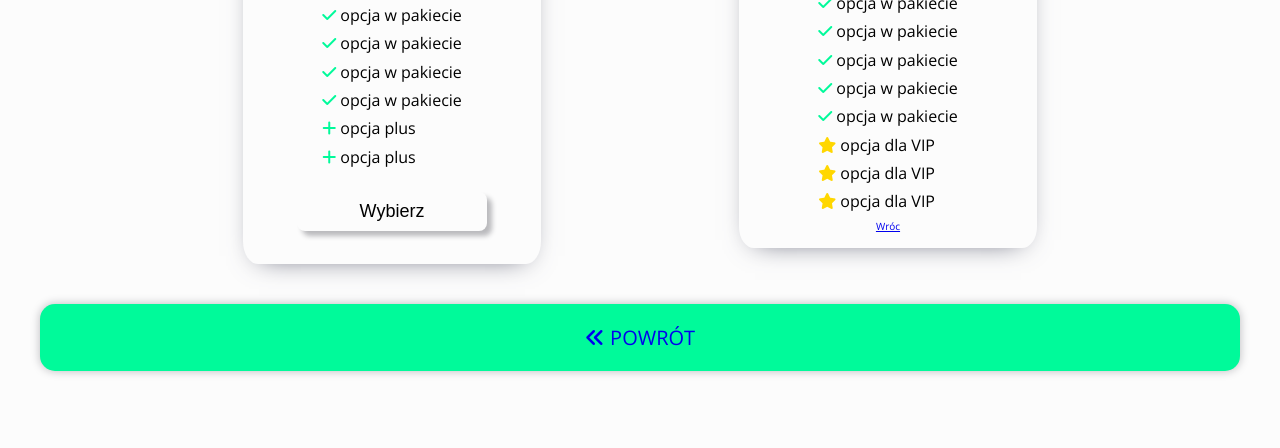
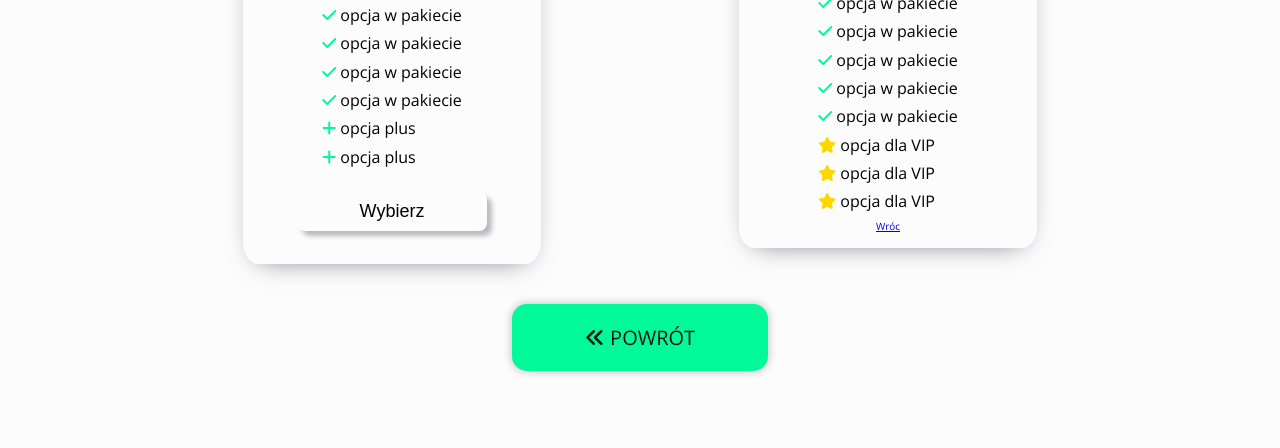
Before and after one commit to MateuszLemanski/Forest, a plain HTML site: page oferty.html in a window 1280 px wide. Shown: the part 834-1282 px from the top of the page. Drawn offline with nearby package versions, Linux system fonts and the light colour scheme; files that its build step writes are made by us from their sources.

Commit message:
small style changes decoration/width/color

```diff
--- a/src/sass/style_oferta.scss
+++ b/src/sass/style_oferta.scss
@@ -211,10 +211,12 @@ main {
 			display: block;
 			margin: 0 auto;
 			padding: 1em 2em;
+			width: 20vw;
 			font-size: 2rem;
 			text-decoration: none;
 			text-transform: uppercase;
 			text-align: center;
+			color: color.$secondary-text-color;
 			background-color: transparent;
 			border-radius: 15px;
 			border: none;
```
